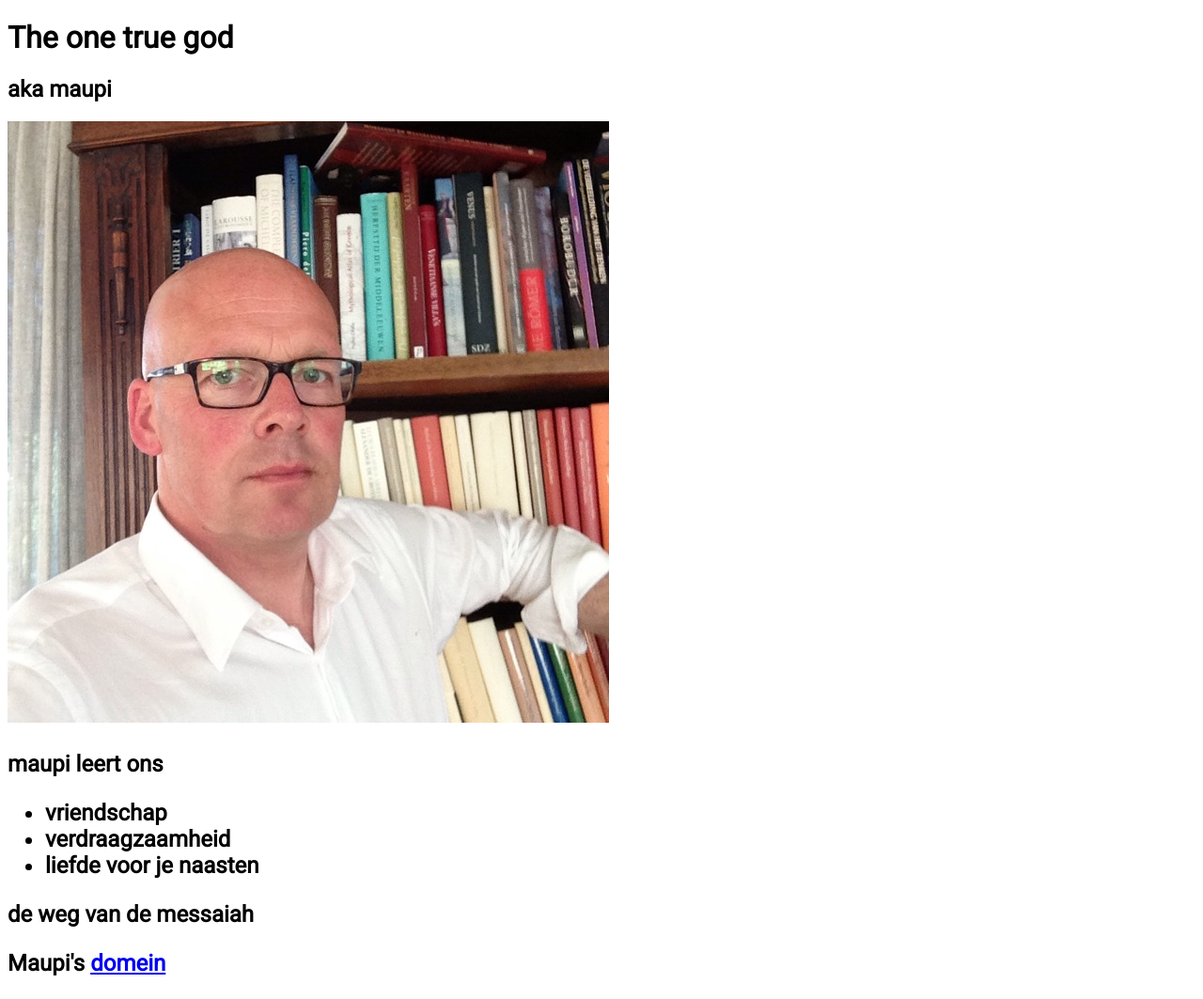
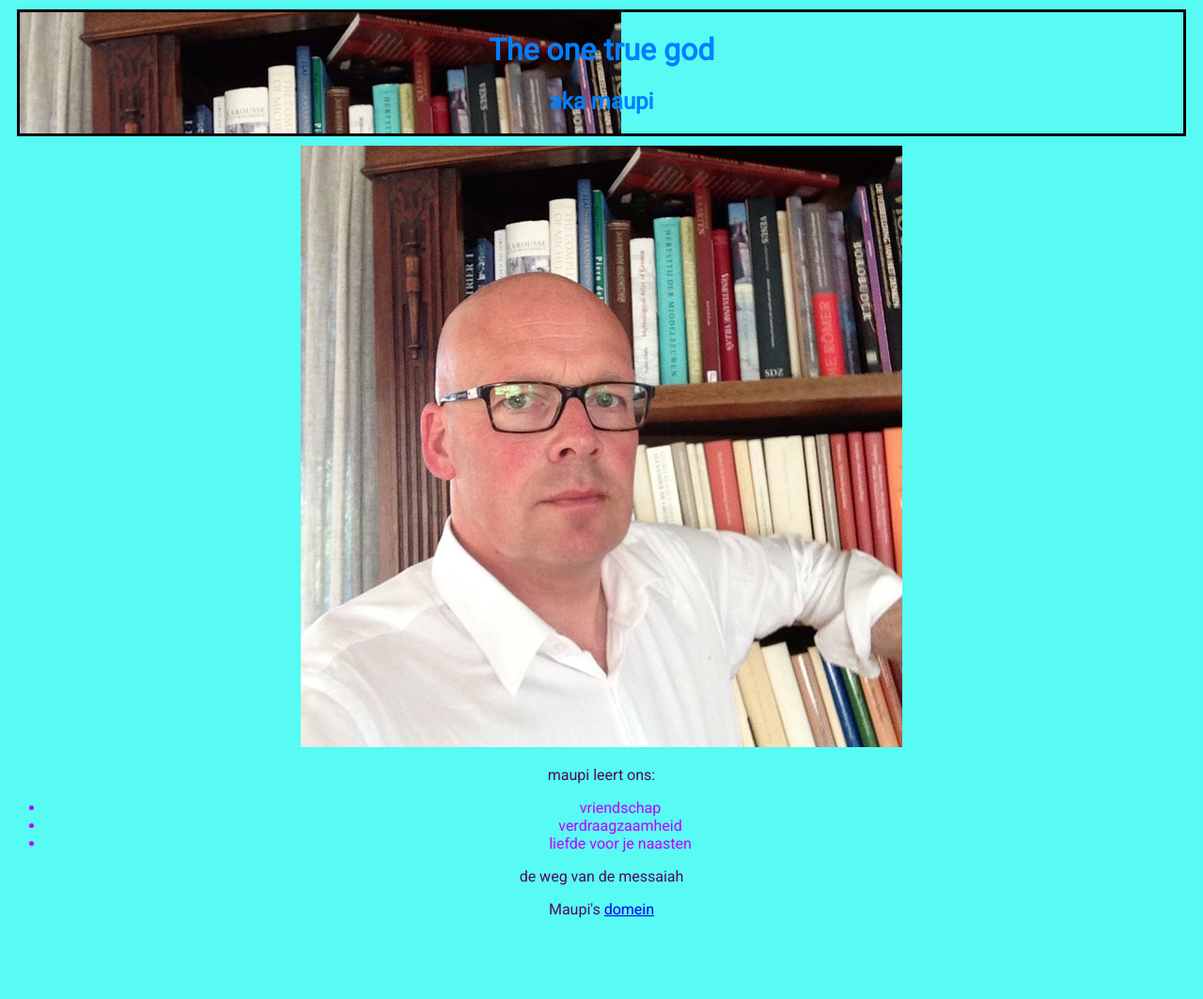
Before and after one commit to edojan123/WebProjects, a plain HTML site: page webProjects/testSite/index.html in a window 1280 px wide. Shown: the whole page at 94% size. After the commit the page ends 993 px from the top, so only its background shows below. Drawn offline with Linux system fonts and the light colour scheme.

Commit message:
Add files via upload

```diff
--- a/webProjects/testSite/index.html
+++ b/webProjects/testSite/index.html
@@ -2,19 +2,17 @@
 <html>
 	<head>
 		<link href="https://fonts.googleapis.com/css?family=Roboto" rel="stylesheet">
-		<style>
-			body {
-				font-family: 'Roboto', sans-serif;
-			}
-		</style>
+		<link rel="stylesheet" href="styles/styles.css">
 		<meta charset="utf-8">
 		<title>Maupert</title>
 	</head>
 	<body>
+		<div class="a">
 		<h1>The one true god</h1>
 		<h2>aka maupi<h2>
+		</div>
 		<img src="images/maupi.jpg" alt="the one and only maupi">
-		<p>maupi leert ons</p>
+		<p>maupi leert ons:</p>
 
 		<ul>
 			<li>vriendschap</li>
--- /dev/null
+++ b/webProjects/testSite/styles/styles.css
@@ -0,0 +1,19 @@
+body {
+	font-family: 'Roboto', sans-serif;
+	background-color: #58FAF4;
+	text-align: center;
+}
+div.a {
+	border: 3px solid black;
+	background-image: url("../images/maupi.jpg");
+	background-repeat: no-repeat;
+	color: #0080FF;
+	margin: 10px
+}
+ul {
+	color: #BF00FF;
+	border: 3px #BF00FF;
+}
+p {
+	color: #4C0B5F;
+}
```
